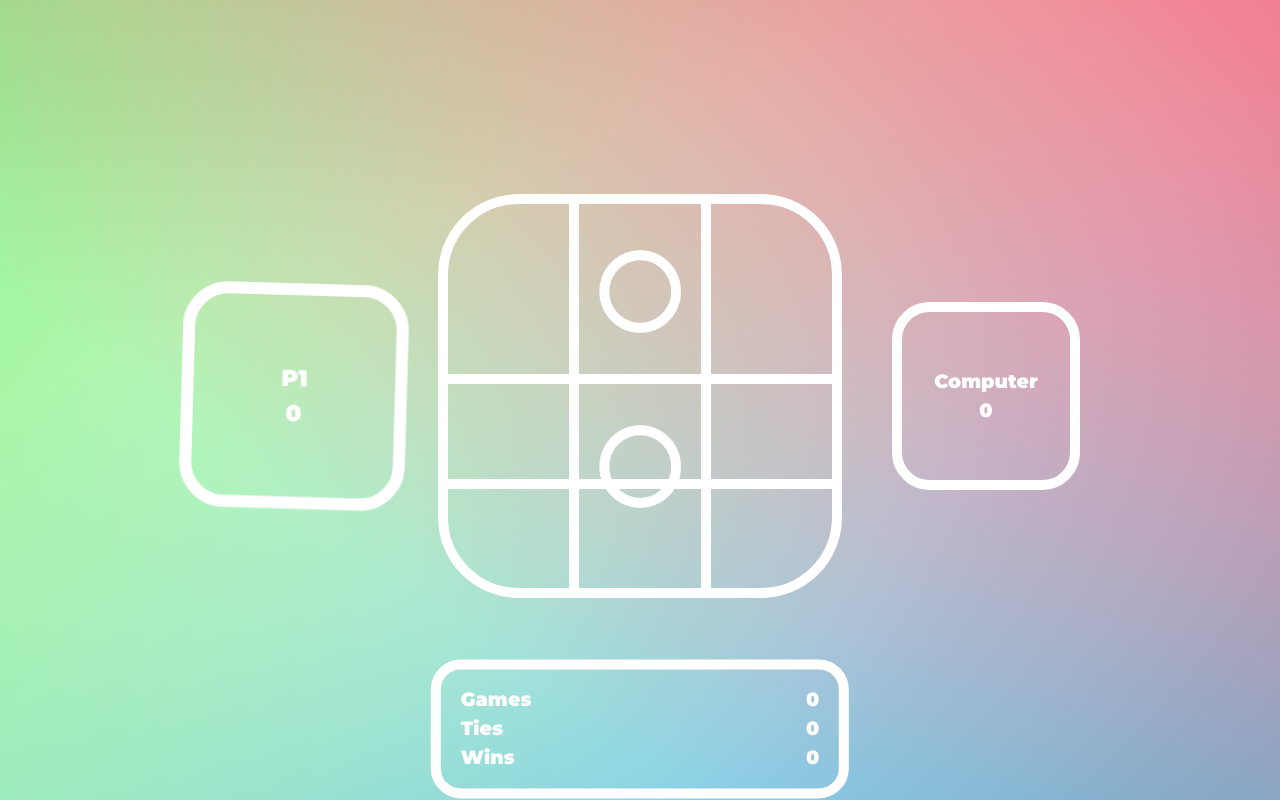
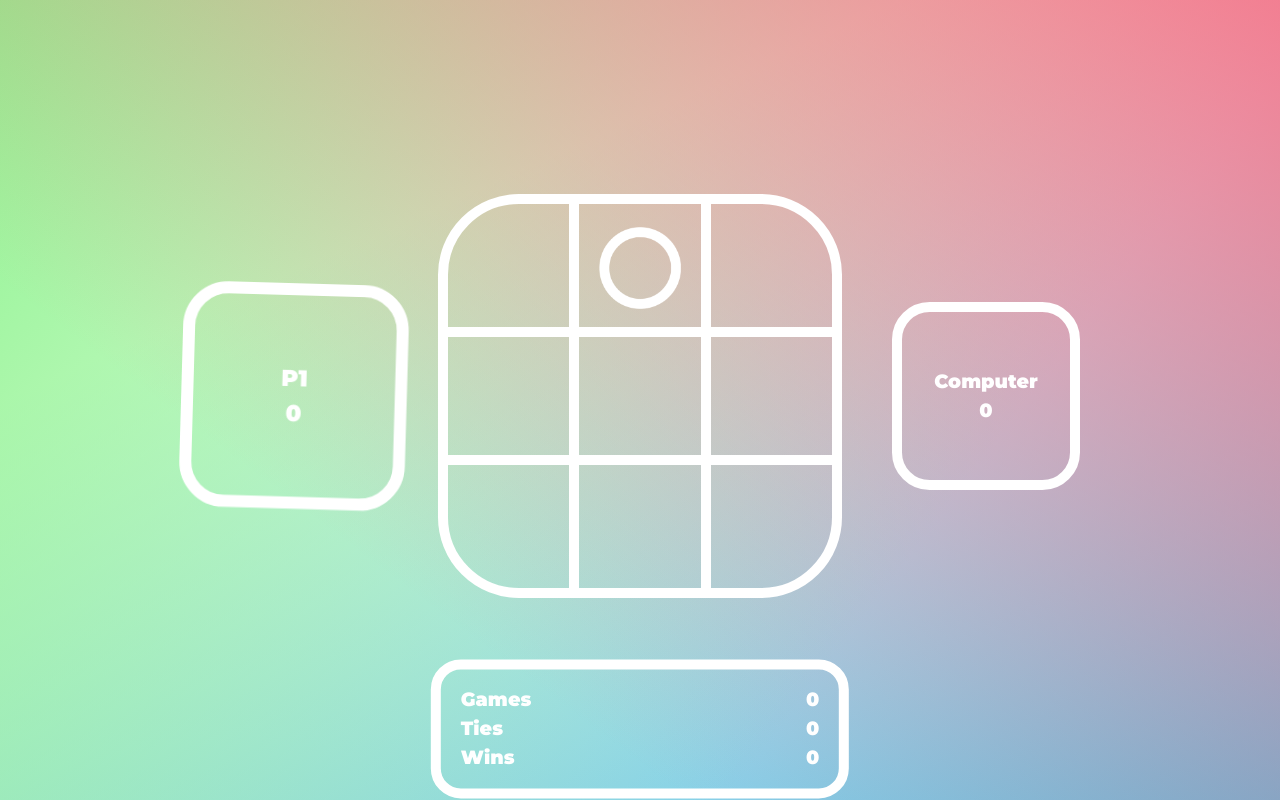
Before and after one commit to JeffreyChuCPA/Tic-Tac-Toe, a React (Vite) app: page / in a window 1280 px wide. Both pictures are taken after a click on the button "P1 vs Computer". Built offline with nearby package versions, Linux system fonts and the light colour scheme.

Commit message:
worked on adding delay before comp makes a move

```diff
--- a/src/components/Board.tsx
+++ b/src/components/Board.tsx
@@ -23,15 +23,11 @@
     if (checkWinner(board, players) && !winner) {
       gameIsWon(checkWinner(board, players))
     }
-    console.log('no winner');
-
 
     //* 2. No winner => Check board if completely filled
     if (board.every(spot => spot !== null)) {
       gameIsTie(true)
     }
-    console.log('no tie');
-
 
     //* 3. Board not filled => determine the move for the comp if current player is comp
     if (currentPlayer?.playerType === 'Computer' && !winner) {
@@ -39,29 +35,23 @@
       const generateCompMark = () => {
         const possibleCompMark: (number | null)[] = board.map((spot, index) => spot === null ? index : null).filter(spot => spot !== null)
         const randomPossibleMark: number = Math.floor(Math.random() * possibleCompMark?.length)
-        console.log(possibleCompMark[randomPossibleMark]);
-        setTimeout(() => setCurrentCompMark(possibleCompMark[randomPossibleMark]), 2000)
+        setCurrentCompMark(possibleCompMark[randomPossibleMark])
       }
-      generateCompMark()
+      const timeoutId = setTimeout(() => {
+        generateCompMark()
+      }, 2000)
 
-      // const delayCompMark = setTimeout(() => {
-      //   generateCompMark()
-      //   console.log('delay ran')
-      //   console.log(currentCompMark);
-
-      // }, 2000);
-
+      return () => clearTimeout(timeoutId);
 
     } else {
-      setTimeout(() => setCurrentCompMark(null),2000)
+      setCurrentCompMark(null)
     }
 
-  }, [board, currentCompMark, currentPlayer?.playerType, gameIsTie, gameIsWon, players, switchPlayers, winner])
+  }, [board, currentPlayer?.playerType, gameIsTie, gameIsWon, players, winner])
 
 
   return (
     <>
-    {console.log(board)}
     <div className='board'>
       <div className='row' id='row1'>
         <MarkBox currentCompMark={currentCompMark} players={players} board={board} winner={winner} currentPlayer={currentPlayer} setBoard={setBoard} switchPlayers={switchPlayers} id={0}/>
--- a/src/components/MarkBox.tsx
+++ b/src/components/MarkBox.tsx
@@ -40,7 +40,7 @@
   }, [board, currentCompMark, currentPlayer, id, setBoard, switchPlayers])
 
   const handlePlayerMark = () => {
-    if (!board[id] && !winner) {
+    if (!board[id] && !winner && currentPlayer?.playerType !== 'Computer') {
       const newBoard = [...board]
       newBoard[id] = currentPlayer
       setBoard(newBoard)
```
